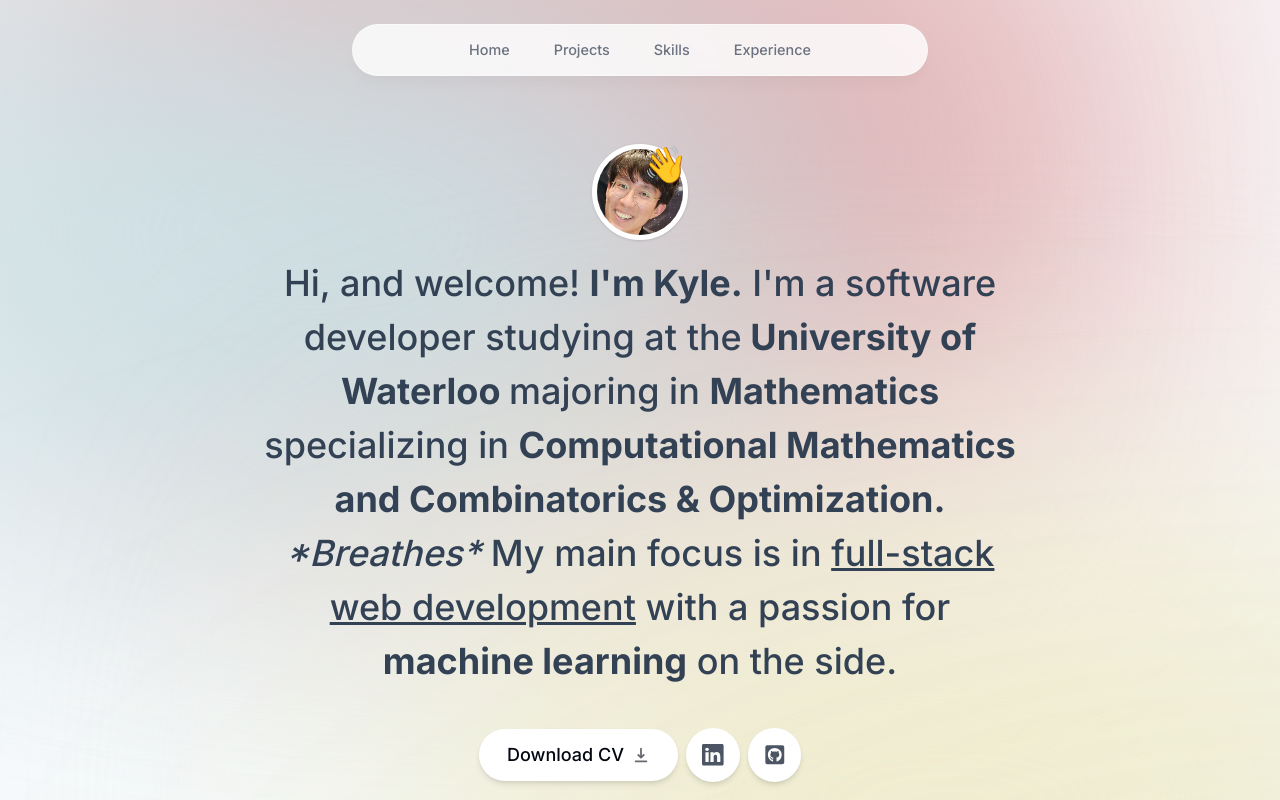
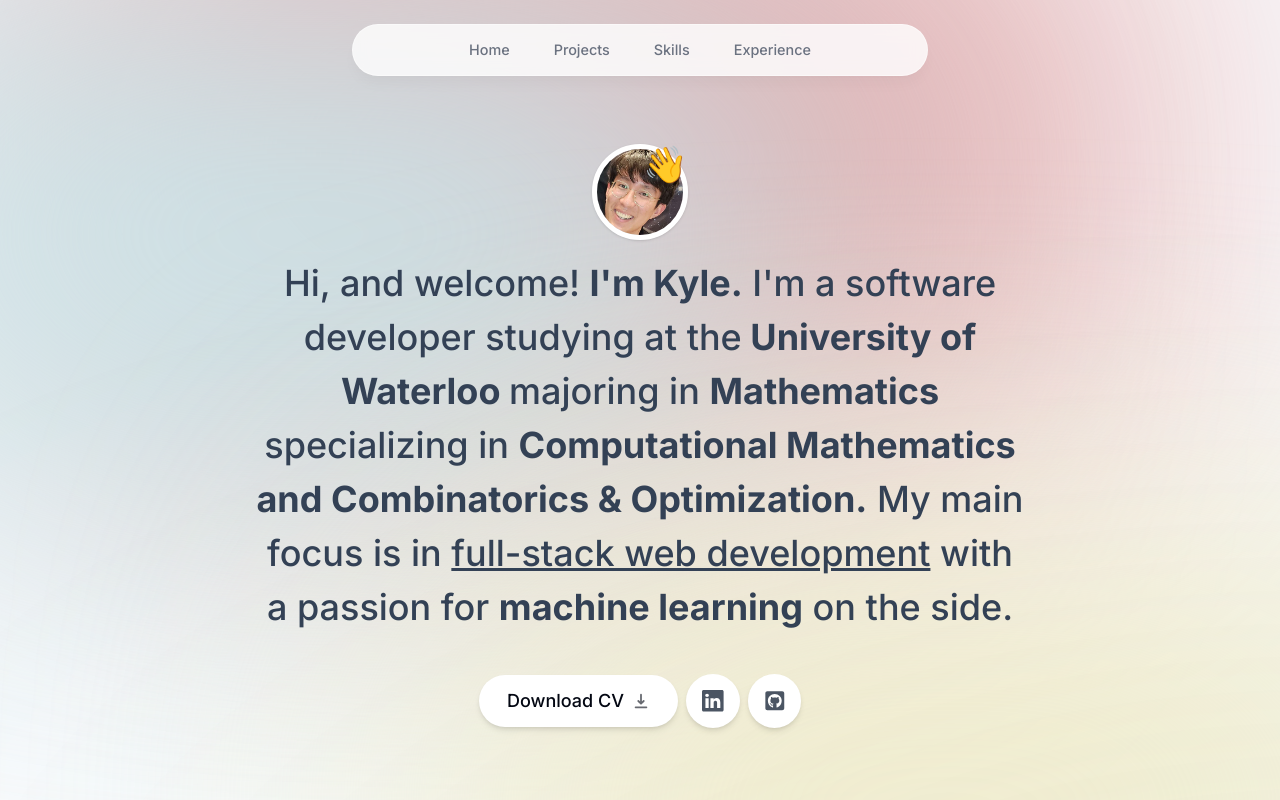
Before and after one commit to ktan46/me-portfolio, a Next.js app: page / in a window 1280 px wide. Shown: the top 800 px of the page. Built offline with nearby package versions, Linux system fonts and the light colour scheme.

Commit message:
Updated Intro.tsx message

```diff
--- a/components/Intro.tsx
+++ b/components/Intro.tsx
@@ -59,7 +59,6 @@ export default function Intro() {
           <span className="font-bold">
             Computational Mathematics and Combinatorics & Optimization.
           </span> {" "}
-           <span className="italic">*Breathes*  </span> {" "}
            My main focus is in {" "}
            <span className="underline">
            full-stack web development
```
